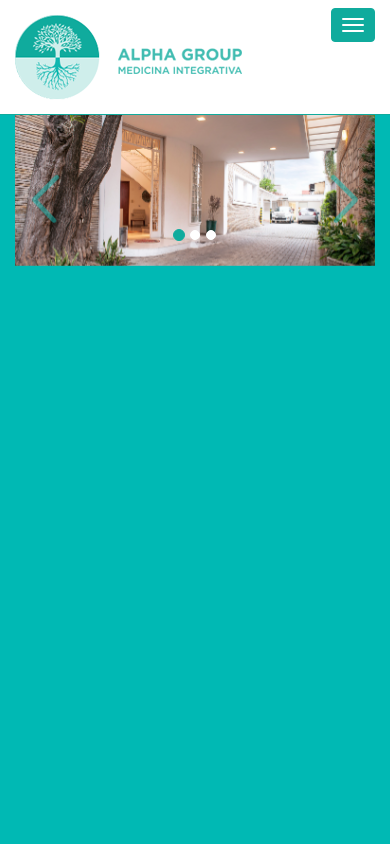
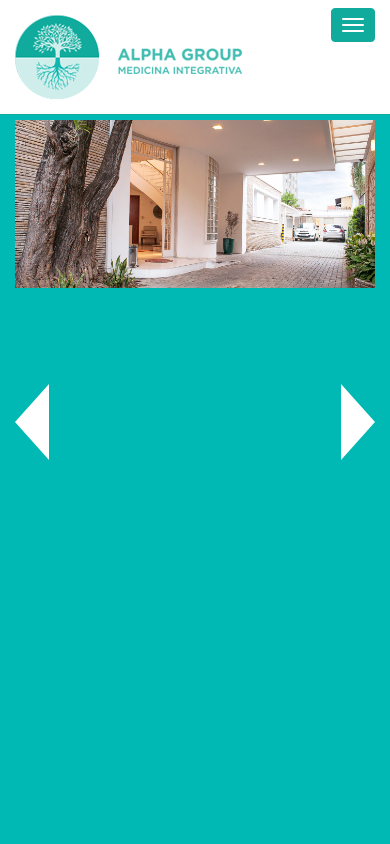
Before and after one commit to pamgaiguer/alphainstitute, a PHP site: page / in a window 390 px wide. Run offline with PHP 8.4, Linux system fonts and the light colour scheme.

Commit message:
responsive image in home

```diff
--- a/css/main.css
+++ b/css/main.css
@@ -98,11 +98,14 @@ body{
   right: 30%;
 }
 .div-home{
-  padding-top: 112px;
+  padding-top: 120px;
   background-color: #00b9b4;
   height: 650px;
   background-size: cover;
-  overflow: hidden;
+}
+.div-home .slide img{
+  width: 109%;
+  /*height: 100%;*/
 }
 .div-instituto{
   background: url('../images/bg2.jpg') no-repeat top center;
--- a/index.html
+++ b/index.html
@@ -39,40 +39,21 @@
       </div><!-- /.container-fluid -->
     </nav>
 
-    <section class="section active div-home">
+    <section class="section fp-responsive active div-home">
       <div class="container">
-        <div class="carousel slide" data-ride="carousel" id="carousel-home">
-          <ol class="carousel-indicators">
-            <li data-target="#carousel-home" data-slide-to="0" class="active"></li>
-            <li data-target="#carousel-home" data-slide-to="1"></li>
-            <li data-target="#carousel-home" data-slide-to="2"></li>
-          </ol>
-
-          <div class="carousel-inner" role="listbox">
-            <div class="item active">
-              <img src="images/home_instituto_001.jpg" alt="" class="center-block">
-            </div>
-            <div class="item">
-              <img src="images/home_instituto_002.jpg" alt="" class="center-block">
-            </div>
-            <div class="item">
-              <img src="images/home_instituto_003.jpg" alt="" class="center-block">
-            </div>
-          </div>
-
-          <a class="left carousel-control" href="#carousel-home" role="button" data-slide="prev">
-            <span class="arrow arrow-left" aria-hidden="true"></span>
-            <span class="sr-only">Previous</span>
-          </a>
-          <a class="right carousel-control" href="#carousel-home" role="button" data-slide="next">
-            <span class="arrow arrow-right" aria-hidden="true"></span>
-            <span class="sr-only">Next</span>
-          </a>
+        <div class="slide">
+          <img src="images/home_instituto_001.jpg" alt="">
+        </div>
+        <div class="slide">
+          <img src="images/home_instituto_002.jpg" alt="">
+        </div>
+        <div class="slide">
+          <img src="images/home_instituto_003.jpg" alt="">
         </div>
       </div>
     </section>
 
-    <section class="section div-instituto text-center">
+    <section class="section fp-responsive div-instituto text-center">
       <br>
       <img src="images/bg2-divisor.png" height="86" width="670" alt="" class="center-block img-responsive">
       <h2>
@@ -88,7 +69,7 @@
       <h3 class="text-center line3"><a href="#">Ler mais</a></h3>
     </section>
 
-    <section class="section div-especialidades text-center">
+    <section class="section fp-responsive div-especialidades text-center">
       <div class="container">
         <div class="row">
 
@@ -184,9 +165,9 @@
       </div>
     </section>
 
-    <section class="section div-profissionais text-center">
+    <section class="section fp-responsive div-profissionais text-center">
       <div class="container">
-      <h2><strong>Nossos profissionais</strong></h2>
+        <h2><strong>Nossos profissionais</strong></h2>
         <p>
           Atendendo as necessidades da vida atual, o instituto Alpha oferece uma estrutura completa de <br>
           profissionais, equipamentos, diagnósticos e exames para a otimização do seu tempo e da sua visita.
@@ -195,14 +176,14 @@
       </div>
     </section>
 
-    <section class="section div-parceiros text-center">
+    <section class="section fp-responsive div-parceiros text-center">
       <div class="container">
-        <h2>Parceiros</h2>
+        <h2><strong>Parceiros de confiança</strong></h2>
         <p>Lorem ipsum dolor sit amet, consectetur adipisicing elit. Sed aperiam blanditiis ipsa accusantium, minima delectus! Ab iure itaque enim necessitatibus perferendis, sequi expedita, quia architecto animi et tempora, in consequatur.</p>
       </div>
     </section>
 
-    <section class="section fp-auto-height div-contato text-center">
+    <section class="section fp-responsive fp-auto-height div-contato text-center">
       <div class="container">
         <div class="row">
           <footer>
--- a/js/main.js
+++ b/js/main.js
@@ -1,23 +1,25 @@
 $(document).ready(function() {
 
-  var goTop = $('<div class="go-top">Voltar ao topo</div>');
-  $('body').append(goTop);
-  $(window).scroll(function() {
-    if ($(this).scrollTop() != 0) {
-      goTop.fadeIn();
-    } else {
-      goTop.fadeOut();
-    }
-  });
-  goTop.click(function() {
-    $('body,html').animate({
-      scrollTop : 0
-    }, 800);
-  });
+  // var goTop = $('<div class="go-top">Voltar ao topo</div>');
+  // $('body').append(goTop);
+  // $(window).scroll(function() {
+  //   if ($(this).scrollTop() != 0) {
+  //     goTop.fadeIn();
+  //   } else {
+  //     goTop.fadeOut();
+  //   }
+  // });
+  // goTop.click(function() {
+  //   $('body,html').animate({
+  //     scrollTop : 0
+  //   }, 800);
+  // });
 
   $('#fullpage').fullpage({
     verticalCentered: false,
     css3: true,
+    scrollingSpeed: 700
+//    slidesNavigation: true
   });
 
   var target = {
```
